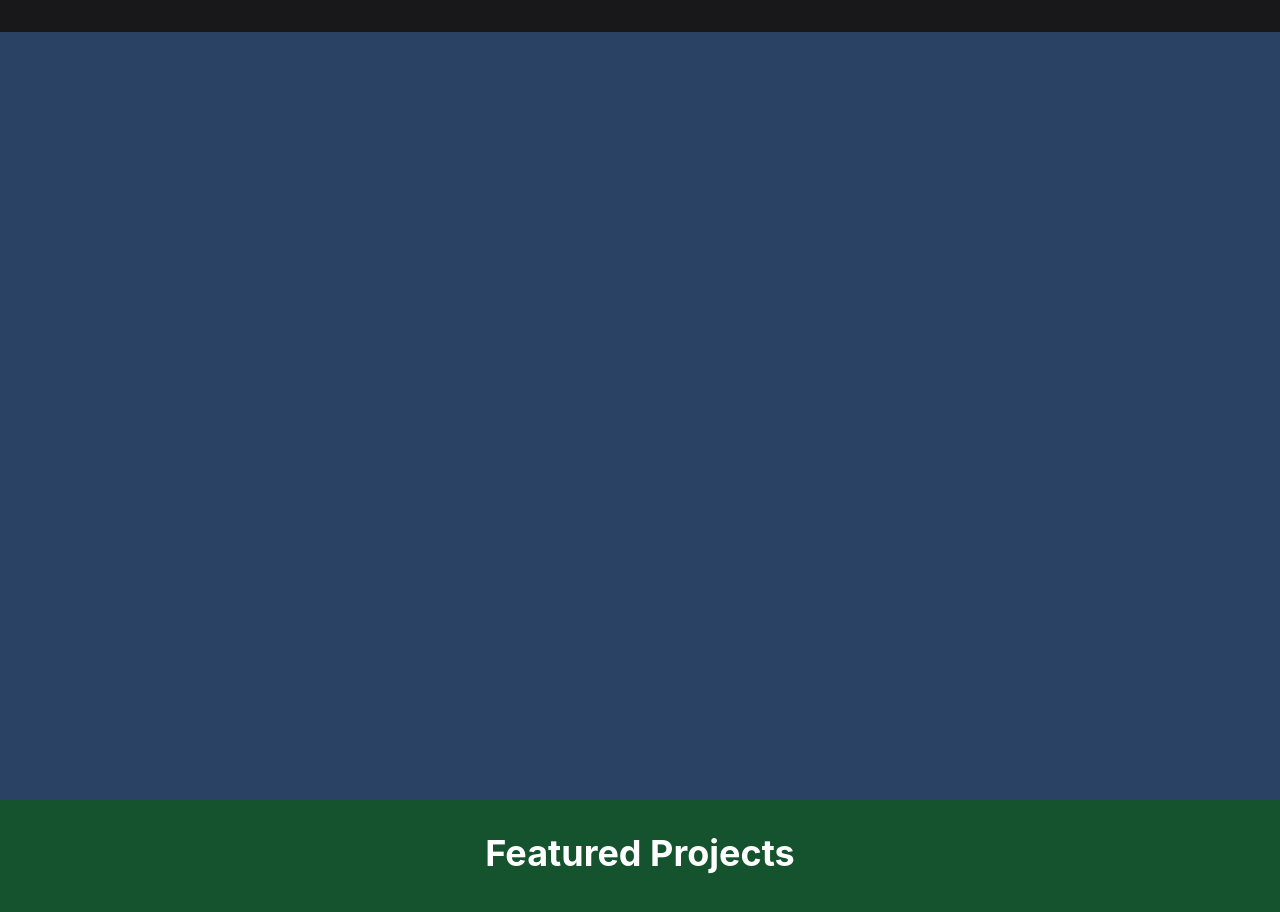
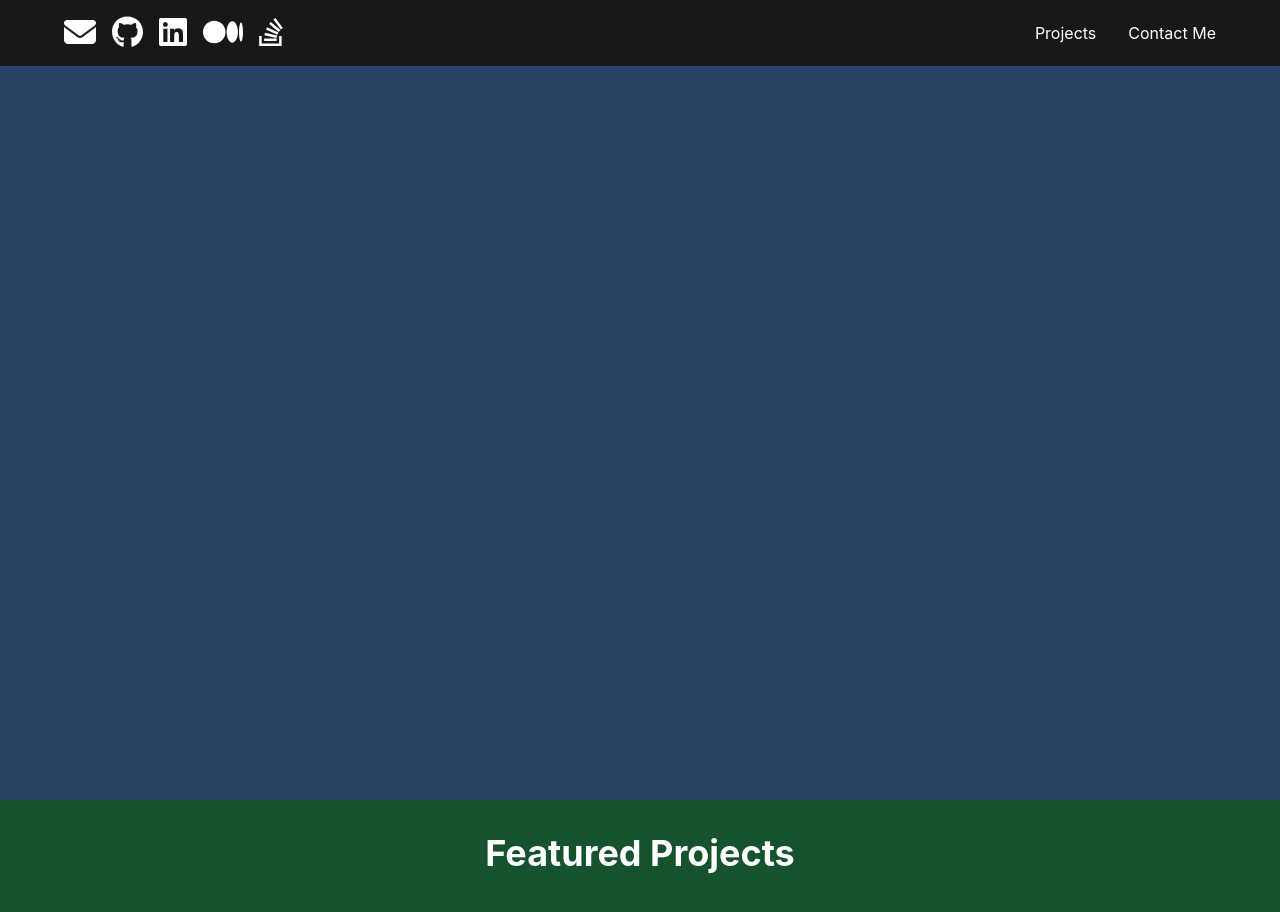
Before and after one commit to Paula0M/Portfolio, a React (Create React App) app: page / in a window 1280 px wide. Shown: the top 912 px of the page. Built offline with nearby package versions, Linux system fonts and the light colour scheme.

Commit message:
#Paso 1 a y b

```diff
--- a/src/components/Header.js
+++ b/src/components/Header.js
@@ -64,11 +64,18 @@ const Header = () => {
           alignItems="center"
         >
           <nav>
-            {/* Add social media links based on the `socials` data */}
+          <HStack spacing={4}>
+              {socials.map((social, index) => (
+                <a key={index} href={social.url} target="_blank" rel="noopener noreferrer">
+                  <FontAwesomeIcon icon={social.icon} size="2x" />
+                </a>
+              ))}
+            </HStack>
           </nav>
           <nav>
             <HStack spacing={8}>
-              {/* Add links to Projects and Contact me section */}
+              <a href="#projects-section" onClick={handleClick("projects")}>Projects</a>
+              <a href="#contactme-section" onClick={handleClick("contactme")}>Contact Me</a>
             </HStack>
           </nav>
         </HStack>
```
